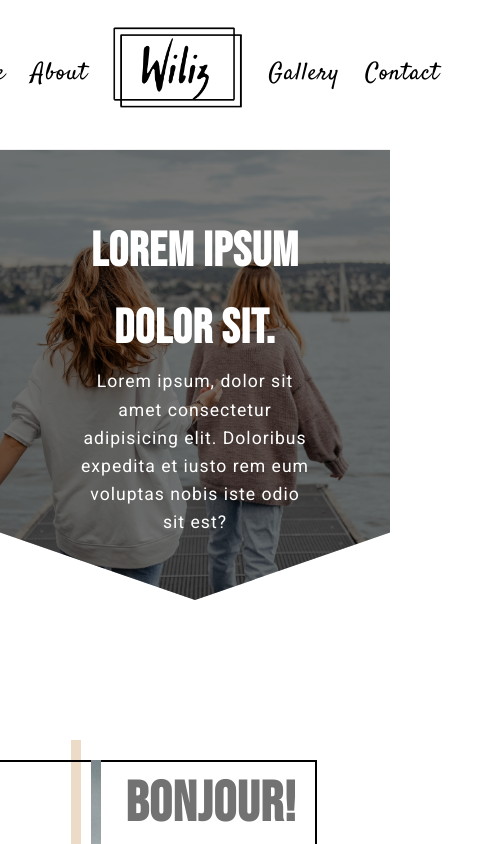
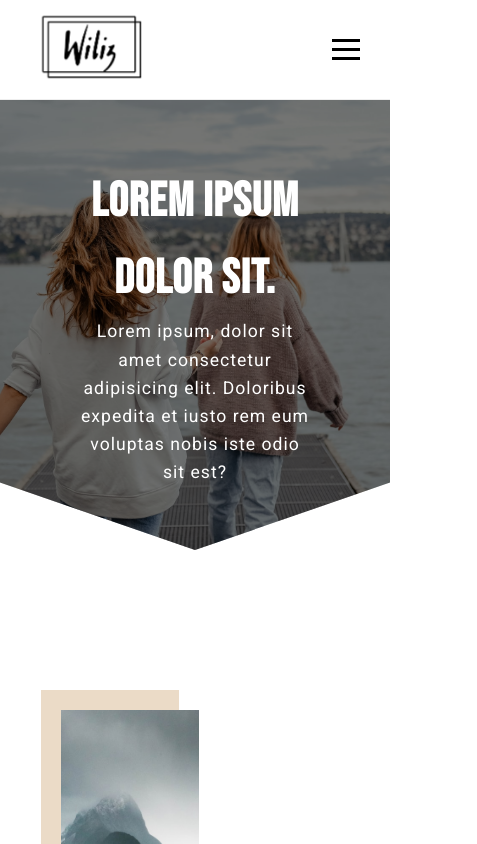
Before and after one commit to roycenguyen1/blog, a website: page dist/index.html in a window 390 px wide. Shown: the top 844 px of the page, 477 px wide, since content can reach past the window. Drawn offline with nearby package versions, Linux system fonts and the light colour scheme.

Commit message:
update responsiveness

```diff
--- a/scss/_config.scss
+++ b/scss/_config.scss
@@ -83,3 +83,28 @@ a {
   transition: all 0.5s ease;
 }
 /* END BACK TO TOP BUTTON */
+
+// Media Queries mixin
+@mixin mediaXl {
+  @media screen and (min-width: 1171px) {
+    @content;
+  }
+}
+
+@mixin mediaLg {
+  @media screen and (min-width: 801px) and (max-width: 1170px) {
+    @content;
+  }
+}
+
+@mixin mediaMd {
+  @media screen and (max-width: 800px) {
+    @content;
+  }
+}
+
+@mixin mediaSm {
+  @media screen and (max-width: 600px) {
+    @content;
+  }
+}
--- a/scss/_mobile.scss
+++ b/scss/_mobile.scss
@@ -0,0 +1,250 @@
+// Widescreens
+@include mediaXl {
+}
+// Desktops & Laptops
+@include mediaLg {
+}
+// Tablets & Small Laptops
+@include mediaMd {
+  .buffer {
+    height: 120px;
+  }
+  .header {
+    height: 120px;
+    .nav {
+      .logo {
+        width: 100px;
+      }
+    }
+  }
+
+  .about {
+    &-inner {
+      width: 85%;
+      height: 500px;
+    }
+  }
+
+  .about-inner-heading {
+    h1 {
+      font-size: 6vw;
+    }
+  }
+
+  .gallery {
+    &-inner {
+      width: 90%;
+
+      &-heading {
+        h1 {
+          font-size: $text-xl;
+        }
+      }
+
+      &-grid {
+        grid-template-columns: repeat(2, 1fr);
+        grid-gap: 2rem;
+      }
+    }
+  }
+
+  .footer-inner {
+    width: 90%;
+
+    .footer-col1 {
+      .email {
+        font-size: 1.1rem;
+      }
+
+      .social i {
+        font-size: 1.6rem;
+      }
+    }
+
+    .footer-col2 {
+      .footer-menu {
+        font-size: 1rem;
+      }
+
+      .copy {
+        font-size: 0.8rem;
+      }
+    }
+  }
+}
+// Smartphones
+@include mediaSm {
+  .buffer {
+    height: 100px;
+  }
+  .header {
+    height: 100px;
+
+    .overlay {
+      position: fixed;
+      width: 100%;
+      height: 100%;
+      top: 0;
+      left: 0;
+      background: rgba(0, 0, 0, 0.9);
+      transform: scale(0);
+      @include transition;
+    }
+
+    .nav {
+      width: 100%;
+      height: 100%;
+      @include flexCenter;
+
+      &-list {
+        position: fixed;
+        width: 100%;
+        height: 100%;
+        top: 0;
+        left: 0;
+        flex-direction: column;
+
+        &-item {
+          margin: 1rem 0.8rem;
+          opacity: 0;
+          @include transition;
+        }
+
+        a {
+          color: #fff;
+        }
+      }
+
+      .logo {
+        position: absolute;
+        top: 15px;
+        left: 10px;
+      }
+    }
+
+    .hamburger {
+      display: block;
+      position: relative;
+      width: 30px;
+      height: 21px;
+      right: 30px;
+      cursor: pointer;
+      @include transition;
+
+      .line {
+        position: absolute;
+        height: 3px;
+        width: 100%;
+        left: 0;
+        background: #000;
+        @include transition;
+
+        &:nth-child(1) {
+          top: 0;
+        }
+        &:nth-child(2) {
+          top: 9px;
+        }
+        &:nth-child(3) {
+          bottom: 0;
+        }
+      }
+    }
+
+    &.show {
+      .hamburger {
+        transform: rotate(270deg);
+
+        .line {
+          background: #fff;
+          &:nth-child(1) {
+            top: 9px;
+            transform: rotate(45deg);
+          }
+          &:nth-child(2) {
+            opacity: 0;
+          }
+          &:nth-child(3) {
+            bottom: auto;
+            top: 9px;
+            transform: rotate(-45deg);
+          }
+        }
+      }
+
+      .overlay {
+        transform: scale(1);
+      }
+
+      .nav {
+        &-list {
+          margin: 0;
+          &-item {
+            opacity: 1;
+          }
+        }
+
+        .logo {
+          opacity: 0;
+          transition-delay: 0.4s;
+        }
+      }
+    }
+  }
+
+  .about {
+    &-inner {
+      width: 85%;
+      height: auto;
+      grid-template-areas:
+        "image heading"
+        "text text";
+      grid-template-columns: repeat(2, 1fr);
+    }
+
+    .about-inner-image {
+      height: 40vh;
+    }
+
+    .about-inner-heading {
+      h1 {
+        writing-mode: vertical-rl;
+        font-size: 7vh;
+      }
+    }
+  }
+
+  .gallery {
+    &-inner {
+      width: 70%;
+      &-grid {
+        grid-template-columns: 1fr;
+      }
+    }
+  }
+
+  .footer-inner {
+    @include flexCenter($di: column);
+
+    .footer-col1 {
+      .email {
+        margin-bottom: 0.2rem;
+      }
+      .social i {
+        margin: 1rem;
+      }
+    }
+
+    .footer-col2 {
+      .footer-menu {
+        margin-bottom: 1rem;
+        li {
+          margin: 1rem;
+        }
+      }
+      .copy {
+        text-align: center;
+      }
+    }
+  }
+}
--- a/scss/style.scss
+++ b/scss/style.scss
@@ -16,9 +16,10 @@
       @include flexCenter;
       font-family: $accent-font;
       font-size: $text-md;
+      margin-left: 2rem;
 
       &-item {
-        margin: 0 0.8rem;
+        margin: 0 1.2rem;
       }
     }
 
@@ -79,7 +80,7 @@
 
   &-inner {
     width: 70%;
-    min-height: 650px;
+    height: 650px;
     padding: 10em 0;
     margin: auto;
     display: grid;
@@ -117,7 +118,7 @@
   font-family: $heading-font;
 
   h1 {
-    font-size: 3.5rem;
+    font-size: 5vw;
     display: inline-block;
     position: relative;
 
@@ -126,7 +127,7 @@
       content: "";
       top: 0;
       right: -20px;
-      width: 320%;
+      width: 290%;
       height: 100%;
       border: 2px solid #000;
       z-index: -1;
@@ -167,7 +168,7 @@
 
       img {
         border: white solid 10px;
-        border-bottom: white solid 70px;
+        border-bottom: white solid 7vw;
       }
     }
   }
@@ -211,3 +212,5 @@
     }
   }
 }
+
+@import "mobile";
```
Also changed, not shown: dist/css/style.css, dist/index.html, dist/js/main.js (added).
